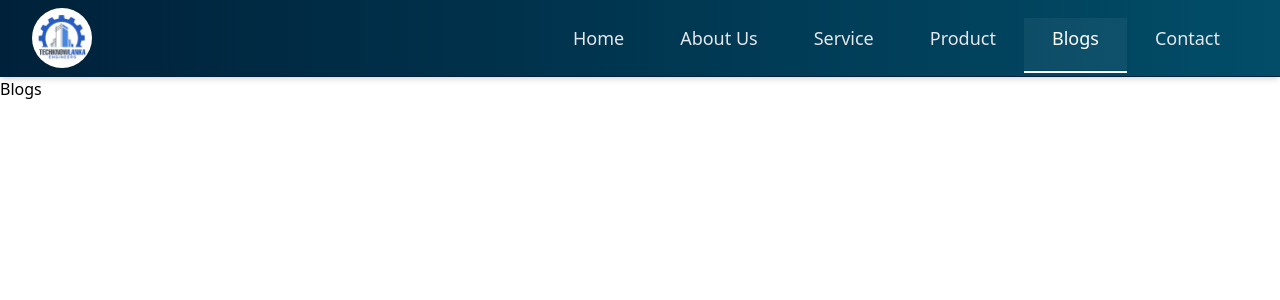
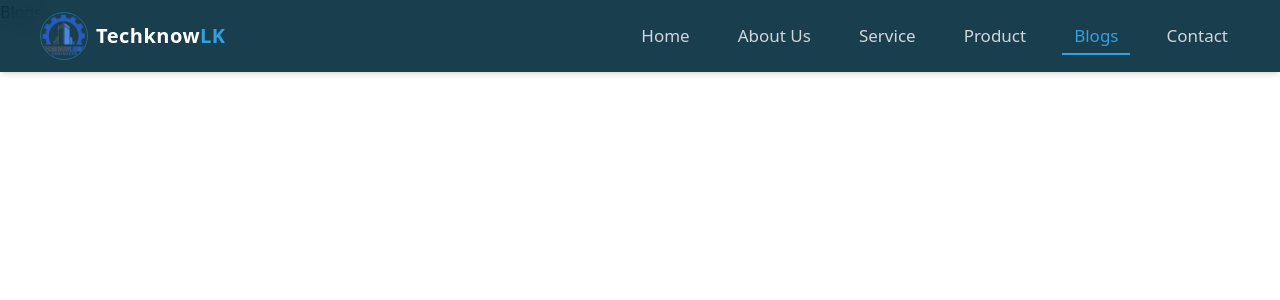
Before and after one commit to TechknowLK/TechknowLK, a React (Vite) app in the folder techknowlk_web/: page /blogs in a window 1280 px wide. Shown: the top 300 px of the page. Built offline with nearby package versions, Linux system fonts and the light colour scheme.

Commit message:
Update NavBar.jsx

```diff
--- a/techknowlk_web/src/components/NavBar.jsx
+++ b/techknowlk_web/src/components/NavBar.jsx
@@ -1,37 +1,81 @@
-import React from "react";
+import React, { useState } from "react";
 import { NavLink } from "react-router-dom";
+import { Menu, X } from "lucide-react"; // modern icons
 import logo from "../assets/img/logo.png";
 
 export const NavBar = () => {
+  const [menuOpen, setMenuOpen] = useState(false);
+
   const navLinks = [
     { name: "Home", path: "/" },
     { name: "About Us", path: "/about" },
     { name: "Service", path: "/services" },
     { name: "Product", path: "/products" },
     { name: "Blogs", path: "/blogs" },
-    { name: "Contact", path: "/contact" },
-
+    { name: "Contact", path: "/contact" }
   ];
 
   return (
-    <nav className="w-full bg-gradient-to-r from-[#00213A] to-[#024d68] border-b border-[#00213A] shadow-md">
-      <div className="max-w-7xl mx-auto flex items-center justify-between px-8 py-2">
+    <nav className="fixed top-0 left-0 w-full z-50 bg-[#012A3A]/90 backdrop-blur-md shadow-md transition-all duration-300">
+      <div className="max-w-7xl mx-auto flex items-center justify-between px-6 md:px-10 py-3">
         {/* Logo Section */}
-        <div className="w-[60px] h-[60px] bg-white rounded-full flex items-center justify-center text-white font-bold text-lg">
-          <img src={logo} alt="Logo" className="w-[50px] h-[50px]" />
+        <div className="flex items-center gap-2">
+          <img
+            src={logo}
+            alt="Logo"
+            className="w-12 h-12 rounded-full border border-[#33A1E0]/40"
+          />
+          <span className="text-white font-bold text-xl tracking-wide">
+            Techknow<span className="text-[#33A1E0]">LK</span>
+          </span>
         </div>
 
-        {/* Navigation Links */}
-        <ul className="flex flex-row items-center ">
+        {/* Desktop Nav */}
+        <ul className="hidden md:flex items-center gap-6">
           {navLinks.map((link) => (
             <li key={link.name}>
               <NavLink
                 to={link.path}
                 className={({ isActive }) =>
-                  `relative px-7 py-2 pb-5  text-[18px] font-normal transition duration-200 ${
+                  `relative px-3 py-2 text-[17px] font-medium transition-all duration-200
+                  ${
                     isActive
-                      ? "text-white bg-white/5 after:content-[''] after:absolute after:w-full after:h-[2px] after:bg-white after:left-0 after:bottom-[-3px]"
-                      : "text-gray-200 hover:text-white hover:bg-white/10"
+                      ? "text-[#33A1E0] after:content-[''] after:absolute after:w-full after:h-[2px] after:bg-[#33A1E0] after:left-0 after:bottom-0"
+                      : "text-gray-300 hover:text-white hover:after:content-[''] hover:after:absolute hover:after:w-full hover:after:h-[2px] hover:after:bg-white hover:after:left-0 hover:after:bottom-0"
+                  }`
+                }
+              >
+                {link.name}
+              </NavLink>
+            </li>
+          ))}
+        </ul>
+
+        {/* Mobile Menu Button */}
+        <button
+          onClick={() => setMenuOpen(!menuOpen)}
+          className="md:hidden text-white p-2 rounded-md hover:bg-white/10 transition"
+        >
+          {menuOpen ? <X size={28} /> : <Menu size={28} />}
+        </button>
+      </div>
+
+      {/* Mobile Menu Dropdown */}
+      <div
+        className={`md:hidden absolute top-[68px] left-0 w-full bg-[#012A3A]/95 backdrop-blur-md shadow-md transition-all duration-300 overflow-hidden ${
+          menuOpen ? "max-h-96 opacity-100" : "max-h-0 opacity-0"
+        }`}
+      >
+        <ul className="flex flex-col items-center gap-3 py-4">
+          {navLinks.map((link) => (
+            <li key={link.name} onClick={() => setMenuOpen(false)}>
+              <NavLink
+                to={link.path}
+                className={({ isActive }) =>
+                  `block px-4 py-2 text-lg font-medium transition ${
+                    isActive
+                      ? "text-[#33A1E0]"
+                      : "text-gray-300 hover:text-white"
                   }`
                 }
               >
```
